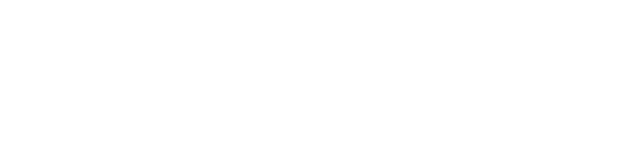
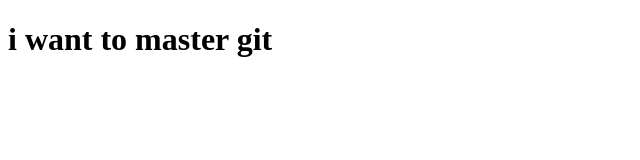
Before and after one commit to JayanTandel/demorepo1, a website: page index.html in a window 1280 px wide. Shown: the whole page, without its empty margins (0-640 px from the left). Drawn offline with Linux system fonts and the light colour scheme.

Commit message:
index.html is modifred by jayan

```diff
--- a/index.html
+++ b/index.html
@@ -6,6 +6,7 @@
     <title>this is demo repo</title>
 </head>
 <body>
+    <h1>i want to master git</h1>
 
 </body>
 </html>
```
